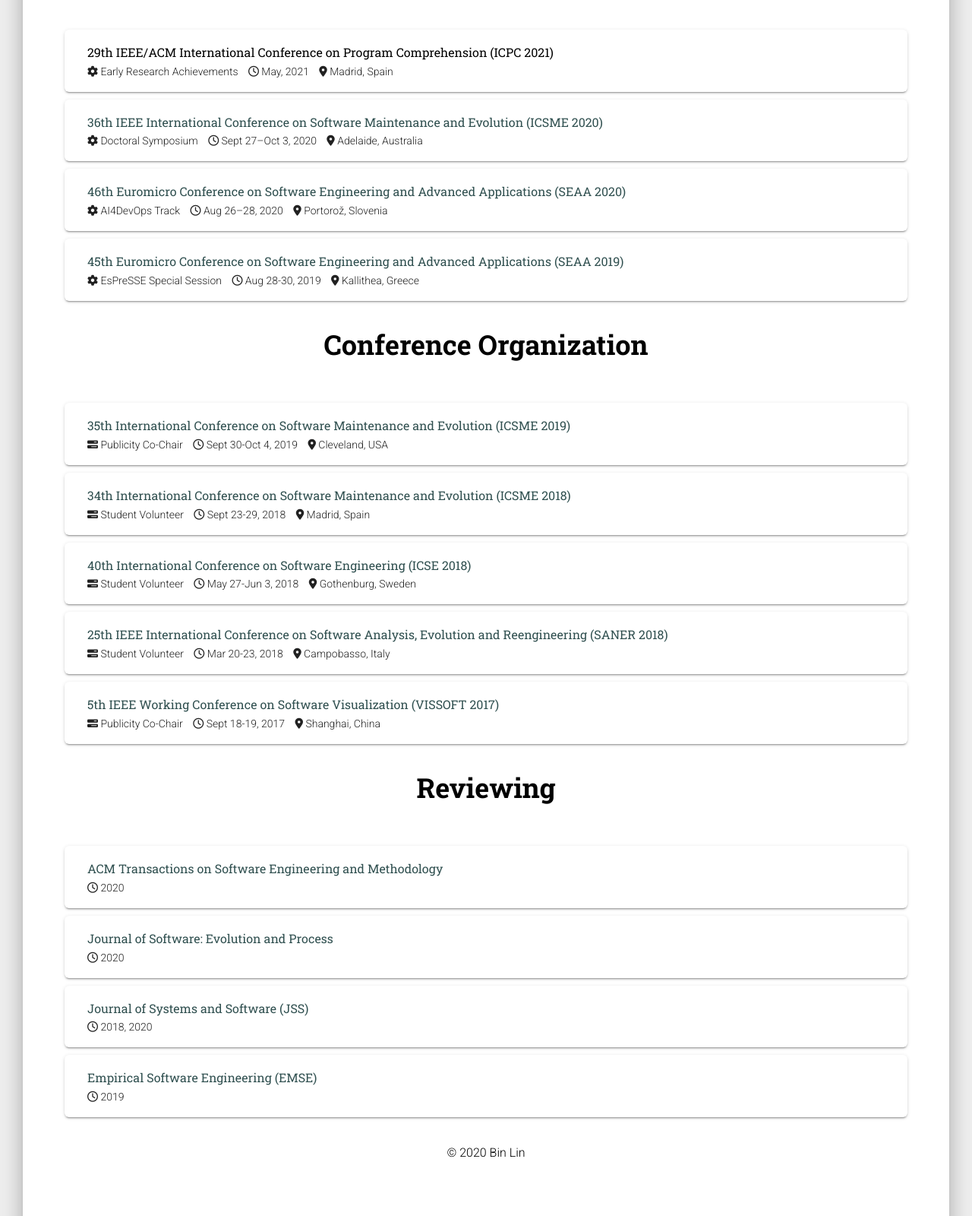
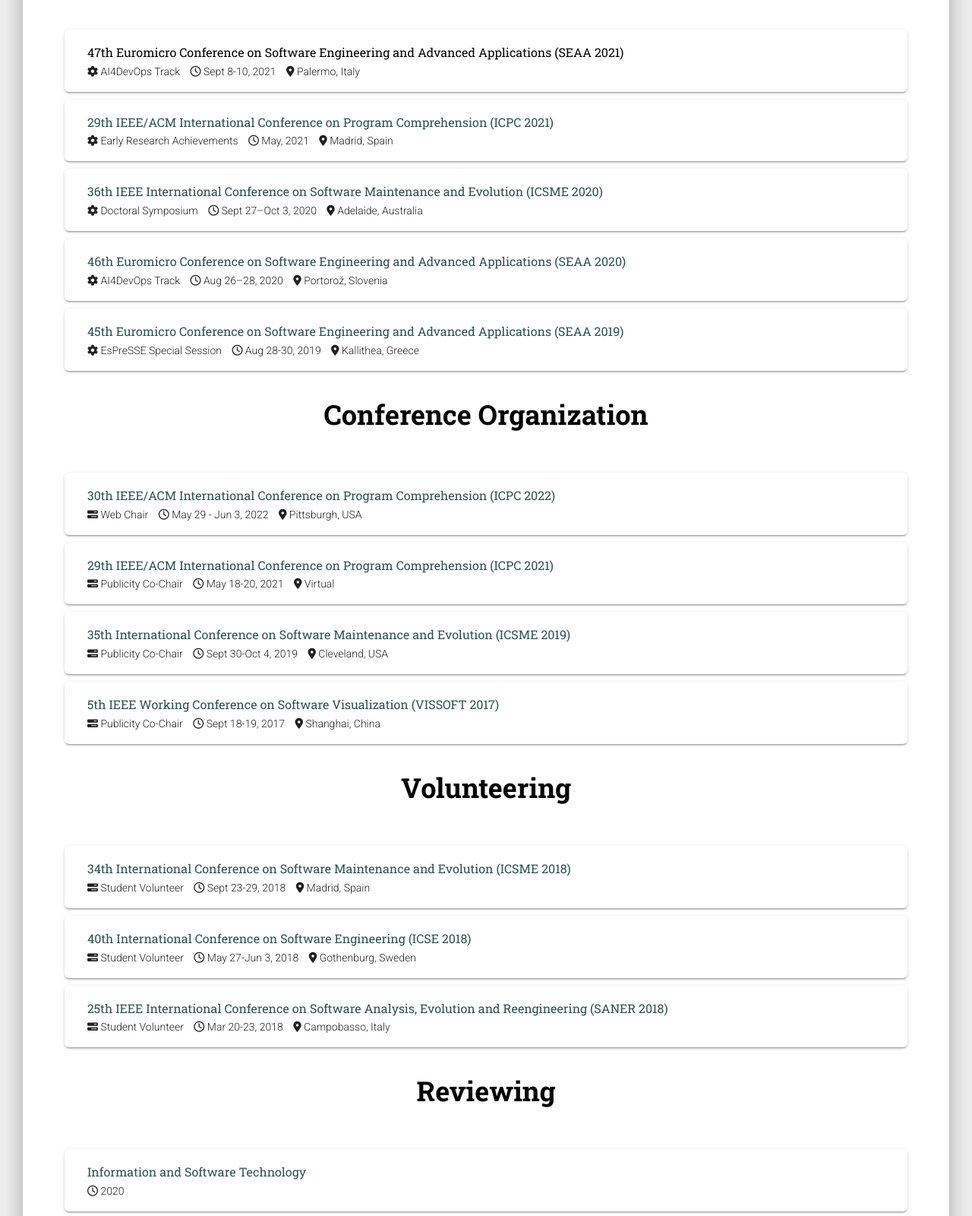
Before and after one commit to bin-lin/bin-lin.github.io, a plain HTML site: page service.html in a window 1280 px wide. Shown: the part 1160-2760 px from the top of the page at 76% size. Drawn offline with Linux system fonts and the light colour scheme; some icons are missing.

Commit message:
update service

```diff
--- a/service.html
+++ b/service.html
@@ -144,7 +144,18 @@ The above copyright notice and this permission notice shall be included in all c
         <div>
           <div class="card publication-card">
             <div class="card-body publication-card-body">
-              <h5 class="card-title  publication-card-title"><a>29th IEEE/ACM International Conference on Program Comprehension (ICPC 2021)</a></h5>
+              <h5 class="card-title  publication-card-title"><a>47th Euromicro Conference on Software Engineering and Advanced Applications (SEAA 2021)</a></h5>
+              <p class="card-text">
+                <span class="paper-item"><i class="fa fa-cog" aria-hidden="true"></i> AI4DevOps Track </span>
+                <span class="paper-item"><i class="fa fa-clock-o" aria-hidden="true"></i> Sept 8-10, 2021 </span>
+                <span class="paper-item"><i class="fa fa-map-marker" aria-hidden="true"></i> Palermo, Italy </span>
+              </p>
+            </div>
+          </div>
+
+          <div class="card publication-card">
+            <div class="card-body publication-card-body">
+              <h5 class="card-title  publication-card-title"><a href="https://conf.researchr.org/home/icpc-2021">29th IEEE/ACM International Conference on Program Comprehension (ICPC 2021)</a></h5>
               <p class="card-text">
                 <span class="paper-item"><i class="fa fa-cog" aria-hidden="true"></i> Early Research Achievements </span>
                 <span class="paper-item"><i class="fa fa-clock-o" aria-hidden="true"></i> May, 2021 </span>
@@ -153,7 +164,6 @@ The above copyright notice and this permission notice shall be included in all c
             </div>
           </div>
 
-        <div>
           <div class="card publication-card">
             <div class="card-body publication-card-body">
               <h5 class="card-title  publication-card-title"><a href="https://icsme2020.github.io/index.html">36th IEEE International Conference on Software Maintenance and Evolution (ICSME 2020)</a></h5>
@@ -192,6 +202,28 @@ The above copyright notice and this permission notice shall be included in all c
         <div>
           <div class="card publication-card">
             <div class="card-body publication-card-body">
+              <h5 class="card-title  publication-card-title"><a href="https://conf.researchr.org/home/icpc-2022">30th IEEE/ACM International Conference on Program Comprehension (ICPC 2022)</a></h5>
+              <p class="card-text">
+                <span class="paper-item"><i class="fa fa-tasks" aria-hidden="true"></i> Web Chair </span>
+                <span class="paper-item"><i class="fa fa-clock-o" aria-hidden="true"></i> May 29 - Jun 3, 2022 </span>
+                <span class="paper-item"><i class="fa fa-map-marker" aria-hidden="true"></i> Pittsburgh, USA </span>
+              </p>
+            </div>
+          </div>
+
+          <div class="card publication-card">
+            <div class="card-body publication-card-body">
+              <h5 class="card-title  publication-card-title"><a href="https://conf.researchr.org/home/icpc-2021">29th IEEE/ACM International Conference on Program Comprehension (ICPC 2021)</a></h5>
+              <p class="card-text">
+                <span class="paper-item"><i class="fa fa-tasks" aria-hidden="true"></i> Publicity Co-Chair </span>
+                <span class="paper-item"><i class="fa fa-clock-o" aria-hidden="true"></i> May 18-20, 2021 </span>
+                <span class="paper-item"><i class="fa fa-map-marker" aria-hidden="true"></i> Virtual </span>
+              </p>
+            </div>
+          </div>
+
+          <div class="card publication-card">
+            <div class="card-body publication-card-body">
               <h5 class="card-title  publication-card-title"><a href="https://icsme2019.github.io/">35th International Conference on Software Maintenance and Evolution (ICSME 2019)</a></h5>
               <p class="card-text">
                 <span class="paper-item"><i class="fa fa-tasks" aria-hidden="true"></i> Publicity Co-Chair </span>
@@ -201,6 +233,19 @@ The above copyright notice and this permission notice shall be included in all c
             </div>
           </div>
 
+          <div class="card publication-card">
+            <div class="card-body publication-card-body">
+              <h5 class="card-title  publication-card-title"><a href="http://vissoft17.dcc.uchile.cl/">5th IEEE Working Conference on Software Visualization (VISSOFT 2017)</a></h5>
+              <p class="card-text">
+                <span class="paper-item"><i class="fa fa-tasks" aria-hidden="true"></i> Publicity Co-Chair </span>
+                <span class="paper-item"><i class="fa fa-clock-o" aria-hidden="true"></i> Sept 18-19, 2017 </span>
+                <span class="paper-item"><i class="fa fa-map-marker" aria-hidden="true"></i> Shanghai, China </span>
+              </p>
+            </div>
+          </div>
+        </div>
+        <h2 class="text-center title">Volunteering</h2>
+        <div>
           <div class="card publication-card">
             <div class="card-body publication-card-body">
               <h5 class="card-title  publication-card-title"><a href="https://icsme2018.github.io/">34th International Conference on Software Maintenance and Evolution (ICSME 2018)</a></h5>
@@ -233,21 +278,19 @@ The above copyright notice and this permission notice shall be included in all c
               </p>
             </div>
           </div>
-
-          <div class="card publication-card">
-            <div class="card-body publication-card-body">
-              <h5 class="card-title  publication-card-title"><a href="http://vissoft17.dcc.uchile.cl/">5th IEEE Working Conference on Software Visualization (VISSOFT 2017)</a></h5>
-              <p class="card-text">
-                <span class="paper-item"><i class="fa fa-tasks" aria-hidden="true"></i> Publicity Co-Chair </span>
-                <span class="paper-item"><i class="fa fa-clock-o" aria-hidden="true"></i> Sept 18-19, 2017 </span>
-                <span class="paper-item"><i class="fa fa-map-marker" aria-hidden="true"></i> Shanghai, China </span>
-              </p>
-            </div>
-          </div>
         </div>
 
         <h2 class="text-center title">Reviewing</h2>
         <div>
+          <div class="card publication-card">
+            <div class="card-body publication-card-body">
+              <h5 class="card-title  publication-card-title"><a href="https://www.journals.elsevier.com/information-and-software-technology">Information and Software Technology</a></h5>
+              <p class="card-text">
+                <span class="paper-item"><i class="fa fa-clock-o" aria-hidden="true"></i> 2020 </span>
+              </p>
+            </div>
+          </div>
+
           <div class="card publication-card">
             <div class="card-body publication-card-body">
               <h5 class="card-title  publication-card-title"><a href="https://dl.acm.org/journal/tosem">ACM Transactions on Software Engineering and Methodology</a></h5>
```
Also changed, not shown: index.html (+1 -1 lines).
